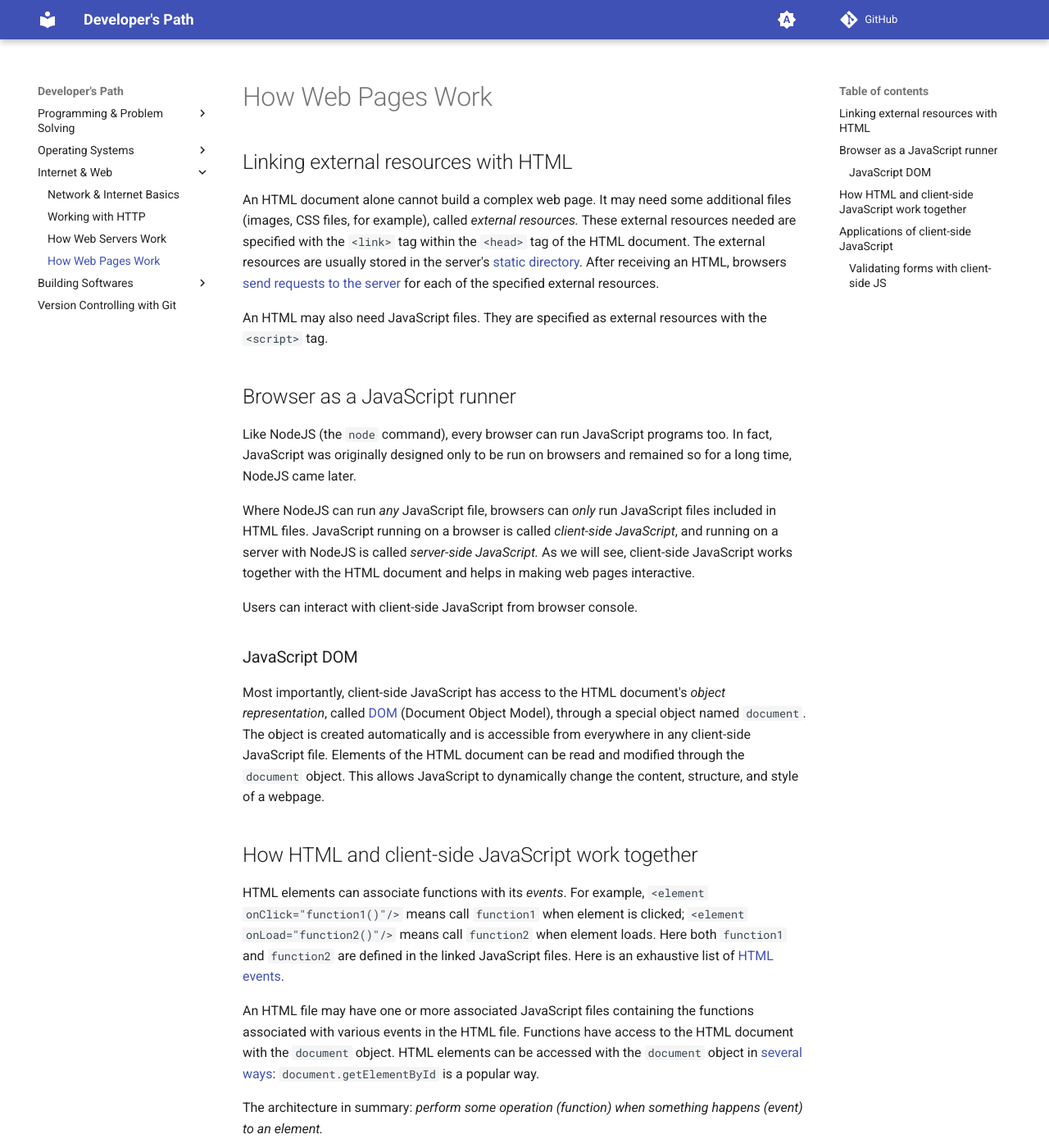
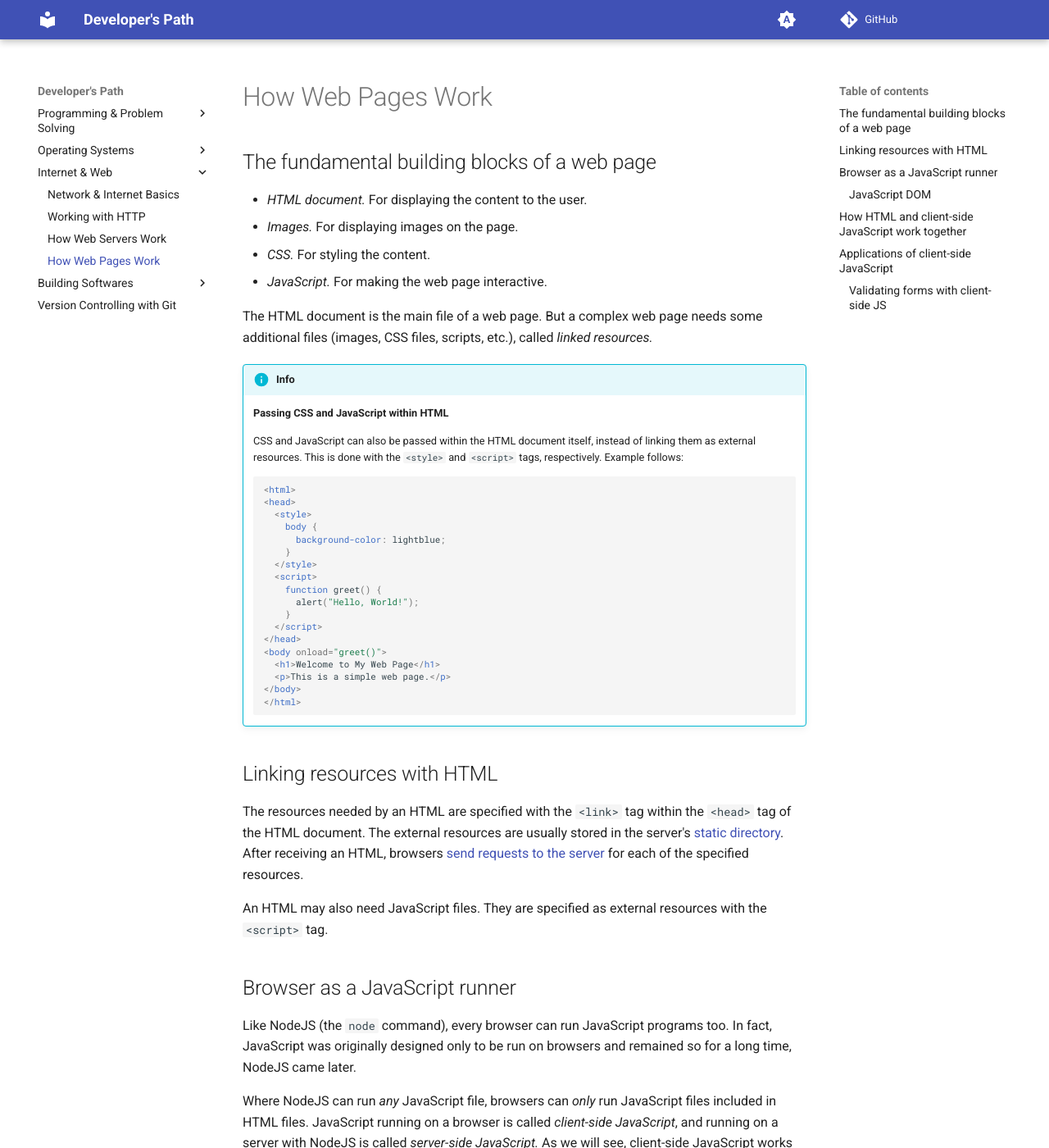
Before and after one commit to gharials/dev-path, an MkDocs documentation site: the page built from docs/internet-web/web-pages.md, in a window 1280 px wide and 1400 px high. Shown: the whole window at 82% size. Built offline with MkDocs 1.6.1 and Material for MkDocs 9.7.7, drawn with Linux system fonts in a browser that asks for light colours; comment, search, counter and statistics services are not loaded.

Commit message:
'web-pages': new section 'fundamental building blocks of a web page.'

````diff
--- a/docs/internet-web/web-pages.md
+++ b/docs/internet-web/web-pages.md
@@ -1,8 +1,43 @@
 # How Web Pages Work
 
-## Linking external resources with HTML
+## The fundamental building blocks of a web page
 
-An HTML document alone cannot build a complex web page. It may need some additional files (images, CSS files, for example), called *external resources.* These external resources needed are specified with the `<link>` tag within the `<head>` tag of the HTML document. The external resources are usually stored in the server's [static directory](websites.md#serving-static-contents). After receiving an HTML, browsers [send requests to the server](./web-servers.md#how-an-http-server-serves-websites) for each of the specified external resources.
+* _HTML document._ For displaying the content to the user.
+* _Images._ For displaying images on the page.
+* _CSS._ For styling the content.
+* _JavaScript._ For making the web page interactive.
+
+The HTML document is the main file of a web page. But a complex web page needs some additional files (images, CSS files, scripts, etc.), called *linked resources.*
+
+!!!info
+    **Passing CSS and JavaScript within HTML**
+
+    CSS and JavaScript can also be passed within the HTML document itself, instead of linking them as external resources. This is done with the `<style>` and `<script>` tags, respectively. Example follows:
+
+    ```html
+    <html>
+    <head>
+      <style>
+        body {
+          background-color: lightblue;
+        }
+      </style>
+      <script>
+        function greet() {
+          alert("Hello, World!");
+        }
+      </script>
+    </head>
+    <body onload="greet()">
+      <h1>Welcome to My Web Page</h1>
+      <p>This is a simple web page.</p>
+    </body>
+    </html>
+    ```
+
+## Linking resources with HTML
+
+The resources needed by an HTML are specified with the `<link>` tag within the `<head>` tag of the HTML document. The external resources are usually stored in the server's [static directory](websites.md#serving-static-contents). After receiving an HTML, browsers [send requests to the server](./web-servers.md#how-an-http-server-serves-websites) for each of the specified resources.
 
 An HTML may also need JavaScript files. They are specified as external resources with the `<script>` tag.
 
````
